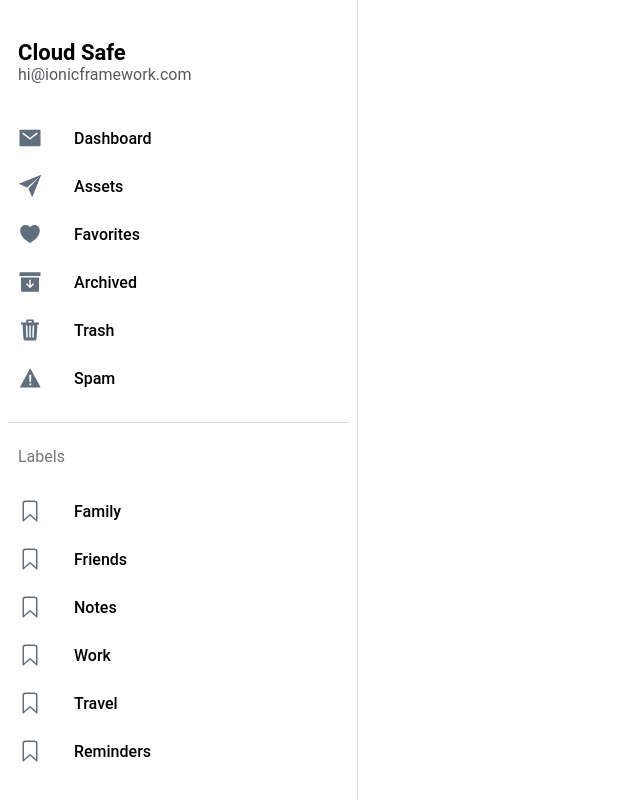
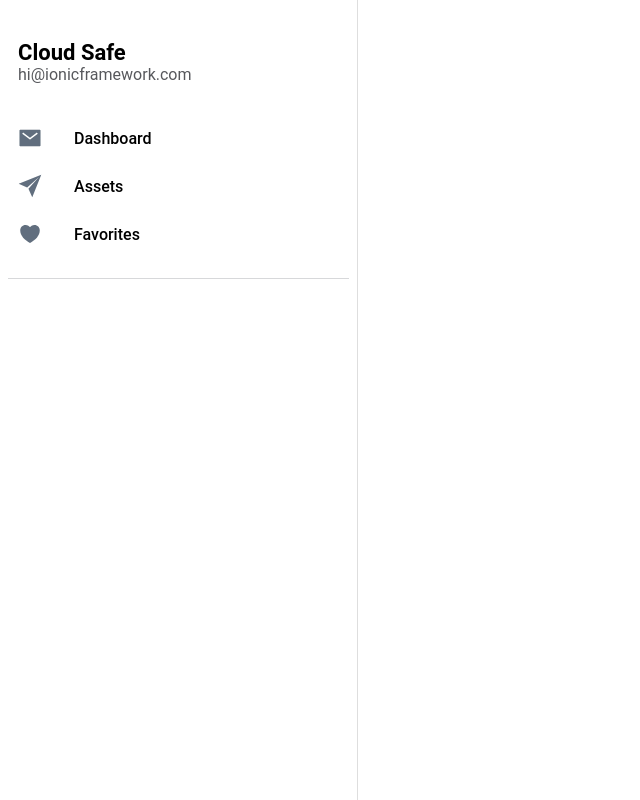
Before and after one commit to Ligia20/CloudSafe, a React (Vite) app in the folder cloud-safe/: page /folder/Inbox in a window 1280 px wide. Shown: the whole page, without its empty margins (0-640 px from the left). Built offline with nearby package versions, Linux system fonts and the light colour scheme.

Commit message:
removing extra tabs

```diff
--- a/cloud-safe/src/components/Menu.tsx
+++ b/cloud-safe/src/components/Menu.tsx
@@ -40,24 +40,7 @@ const appPages: AppPage[] = [
     iosIcon: heartOutline,
     mdIcon: heartSharp
   },
-  {
-    title: 'Archived',
-    url: '/folder/Archived',
-    iosIcon: archiveOutline,
-    mdIcon: archiveSharp
-  },
-  {
-    title: 'Trash',
-    url: '/folder/Trash',
-    iosIcon: trashOutline,
-    mdIcon: trashSharp
-  },
-  {
-    title: 'Spam',
-    url: '/folder/Spam',
-    iosIcon: warningOutline,
-    mdIcon: warningSharp
-  }
+
 ];
 
 const labels = ['Family', 'Friends', 'Notes', 'Work', 'Travel', 'Reminders'];
@@ -84,16 +67,6 @@ const Menu: React.FC = () => {
             );
           })}
         </IonList>
-
-        <IonList id="labels-list">
-          <IonListHeader>Labels</IonListHeader>
-          {labels.map((label, index) => (
-            <IonItem lines="none" key={index}>
-              <IonIcon aria-hidden="true" slot="start" icon={bookmarkOutline} />
-              <IonLabel>{label}</IonLabel>
-            </IonItem>
-          ))}
-        </IonList>
       </IonContent>
     </IonMenu>
   );
--- a/cloud-safe/src/pages/DashboardPage.tsx
+++ b/cloud-safe/src/pages/DashboardPage.tsx
@@ -192,7 +192,6 @@ const DashboardContent = () => {
             </IonCol>
           </IonRow>
         </IonGrid>
-        <IonButton shape='round' color='primary' routerLink={'/Assets'} > View all Assets </IonButton>
       </IonContent>
     </IonPage>
   );
```
